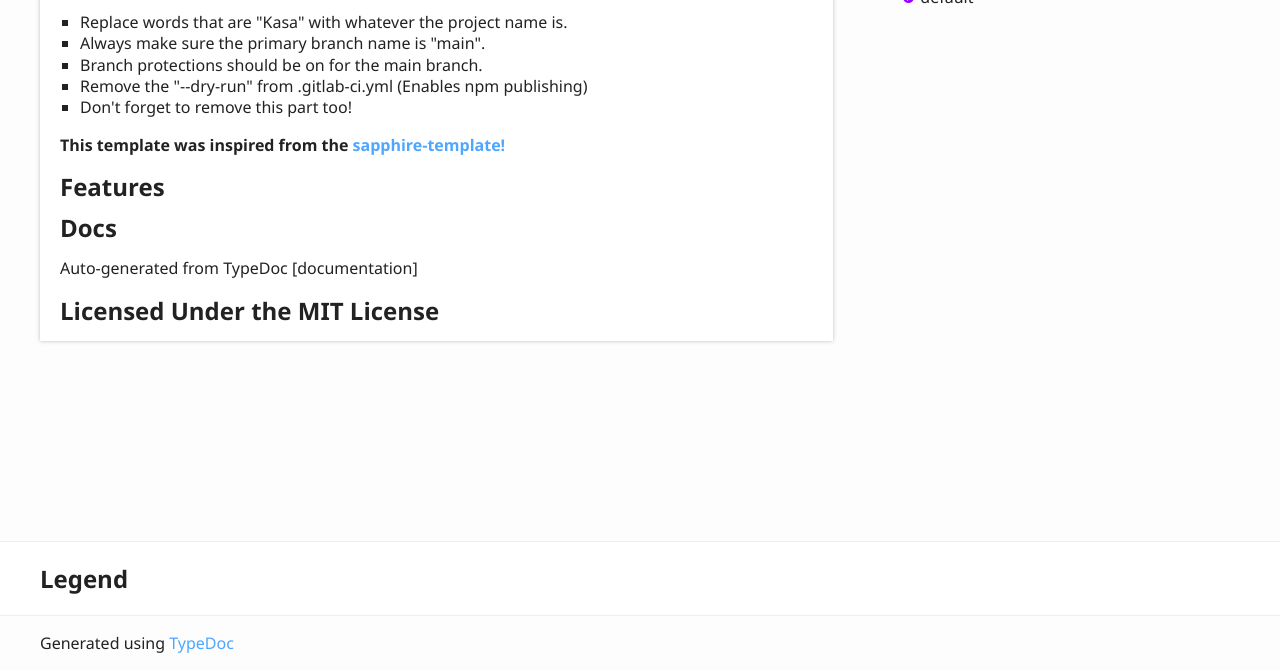
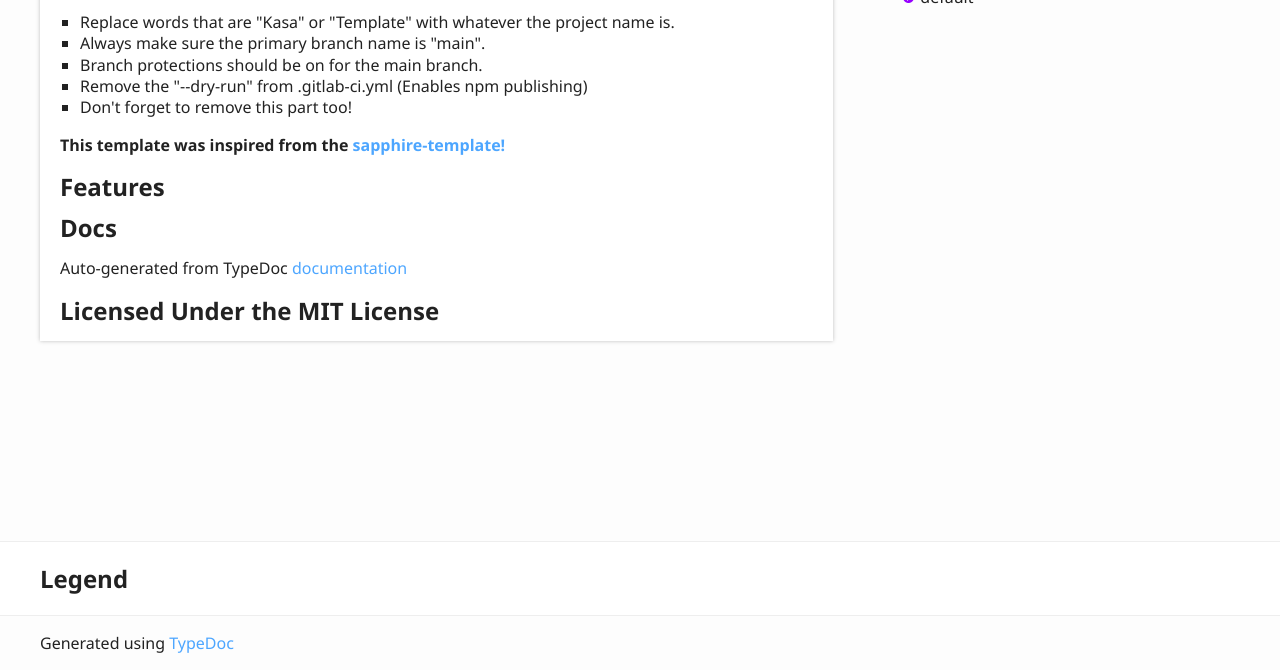
Before and after one commit to hidden-umbrella/template, a plain HTML site: page index.html in a window 1280 px wide. Shown: the part 265-935 px from the top of the page. Drawn offline with Linux system fonts and the light colour scheme.

Commit message:
docs: Generated for aca58c9618c48cf99d345eff056af456dd76fe1d

```diff
--- a/index.html
+++ b/index.html
@@ -63,7 +63,7 @@
 					<h2>Template</h2>
 				</a>
 				<ul>
-					<li>Replace words that are &quot;Kasa&quot; with whatever the project name is.</li>
+					<li>Replace words that are &quot;Kasa&quot; or &quot;Template&quot; with whatever the project name is.</li>
 					<li>Always make sure the primary branch name is &quot;main&quot;.</li>
 					<li>Branch protections should be on for the main branch.</li>
 					<li>Remove the &quot;--dry-run&quot; from .gitlab-ci.yml (Enables npm publishing)</li>
@@ -76,7 +76,7 @@
 				<a href="#docs" id="docs" style="color: inherit; text-decoration: none;">
 					<h2>Docs</h2>
 				</a>
-				<p>Auto-generated from TypeDoc [documentation]</p>
+				<p>Auto-generated from TypeDoc <a href="https://hidden-umbrella.github.io/template/">documentation</a></p>
 				<a href="#licensed-under-the-mit-license" id="licensed-under-the-mit-license" style="color: inherit; text-decoration: none;">
 					<h2>Licensed Under the MIT License</h2>
 				</a>
```
Also changed, not shown: modules.html (+1 -1 lines), README.md.
